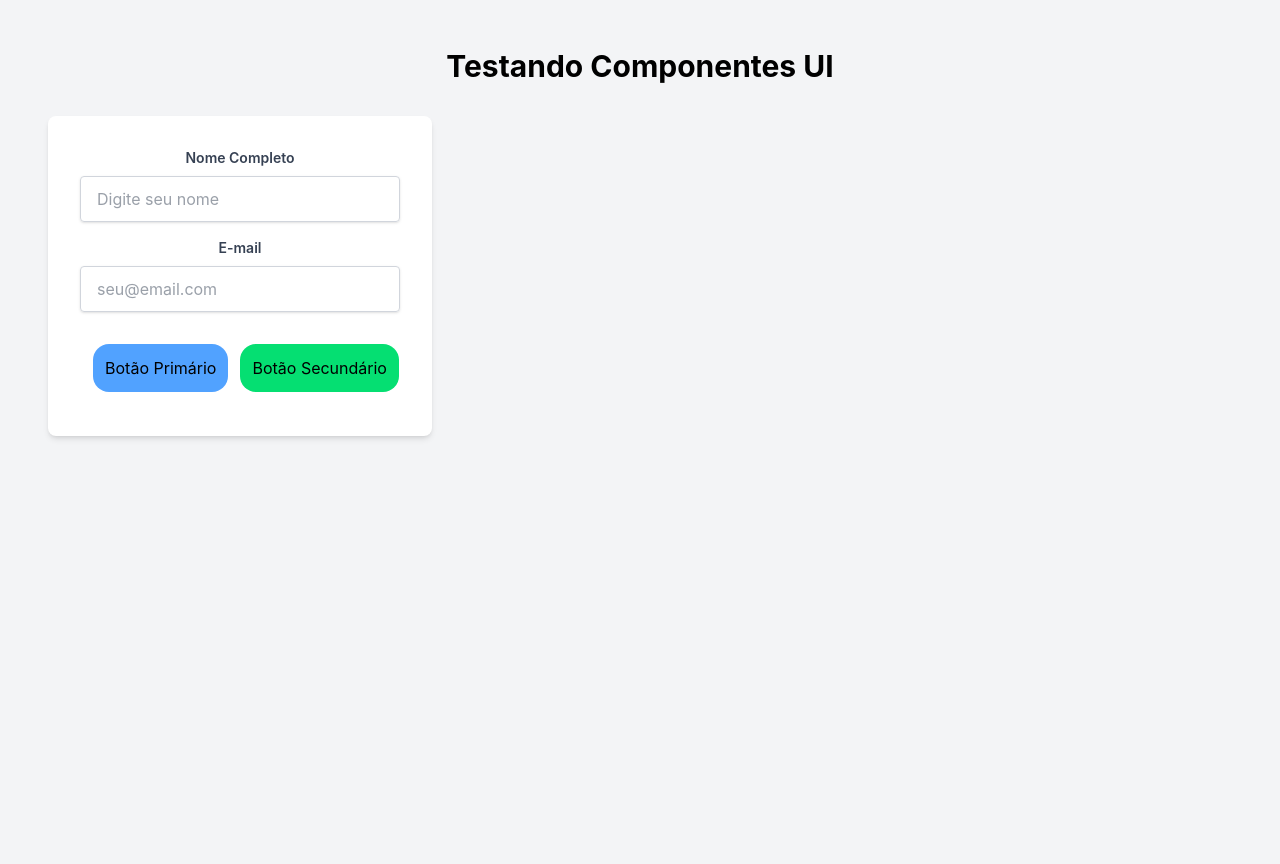
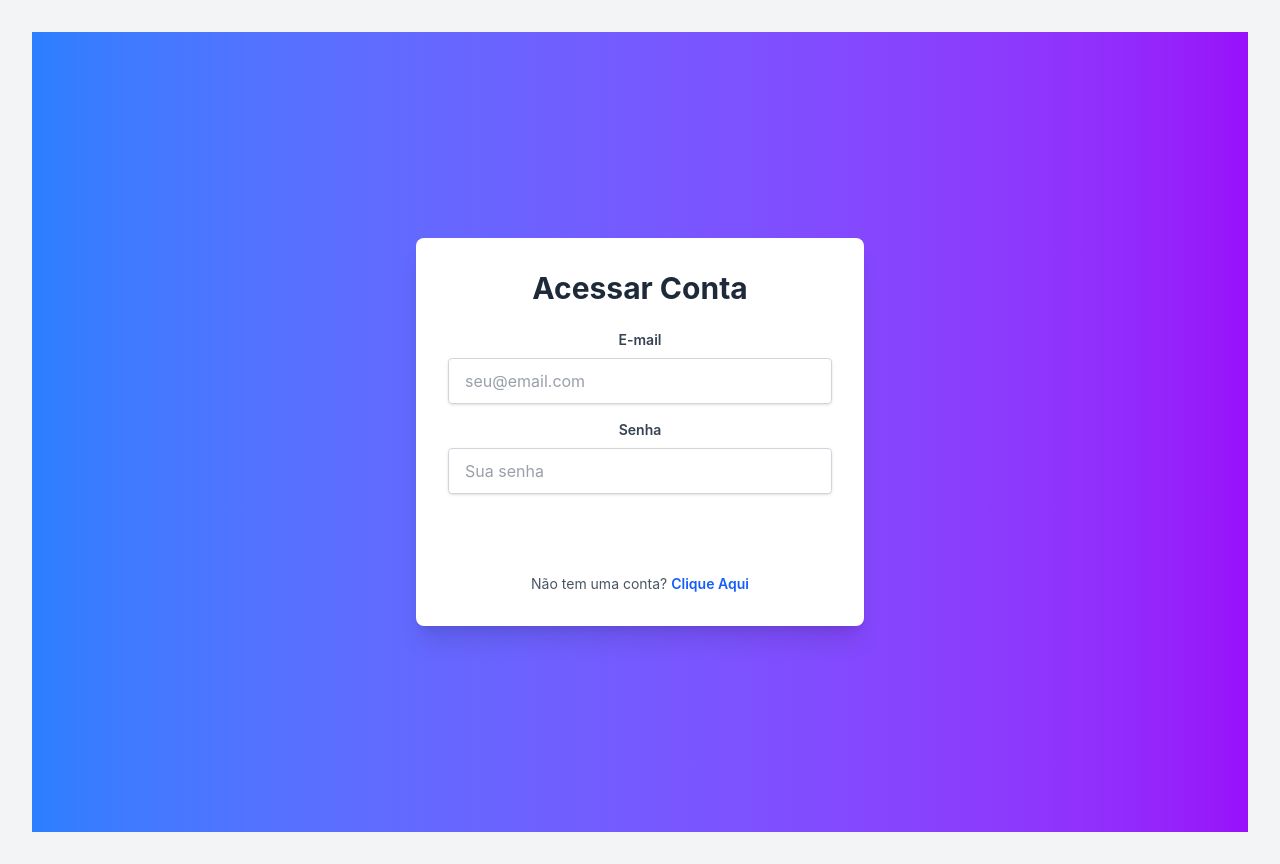
Before and after one commit to torresgdev/login-front, a React (Vite) app: page / in a window 1280 px wide. Before the commit the page ends 800 px from the top, so only its background shows below. Built offline with nearby package versions, Linux system fonts and the light colour scheme.

Commit message:
update app.tsx

```diff
--- a/src/App.tsx
+++ b/src/App.tsx
@@ -1,54 +1,13 @@
 import React from 'react'
 import './App.css'
 import AppRoutes from './routes'
-import Button from './components/ui/Button'
-import Input from './components/ui/Input'
+
 
 const  App: React.FC = () => {
-  const [inputValue, setInputValue] = React.useState('');
-  const [loadingButton, setLoadingButto] = React.useState(false)
+
 
   return (
-    <div className="minh-h-screen flex-flex-col items-center justify-center bg-gray-100 p-4">
-      <h1 className='text-3xl font-bold mb-8'>Testando Componentes UI</h1>
-
-      <div className='w-full max-w-sm bg-white p-8 rounded-lg shadow-md'>
-          <Input
-            label='Nome Completo'
-            type='text'
-            placeholder='Digite seu nome'
-            id='name'
-            name='name'
-            value={inputValue}
-            onChange={(e) => setInputValue(e.target.value)} />
-
-        <Input
-          label='E-mail'
-          type='email'
-          placeholder='seu@email.com'
-          id='email'
-          name='email'
-          />
-
-        <Button
-          onClick={() => alert('Botao primario clicado!')}
-          className='mt-4 p-3 bg-blue-400 rounded-2xl m-3'
-          isLoading={loadingButton}
-          onClickCapture={() => {
-            setLoadingButto(true);
-            setTimeout(() => setLoadingButto(false),2000)
-          }}>
-            {loadingButton ? 'Processando...' : 'Botão Primário'}
-          </Button>
-
-          <Button
-            variant="secondary"
-            onClick={() => alert('Botão scundário clicado!')}
-            className='mt-4 p-3 bg-green-400 rounded-2xl'>
-              Botão Secundário
-            </Button>
-      </div>
-    </div>
+     <AppRoutes />
 
   )
 }
```
